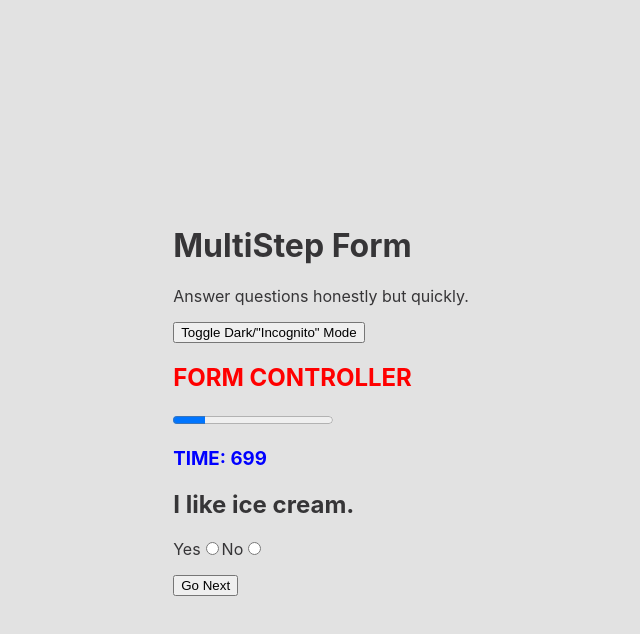
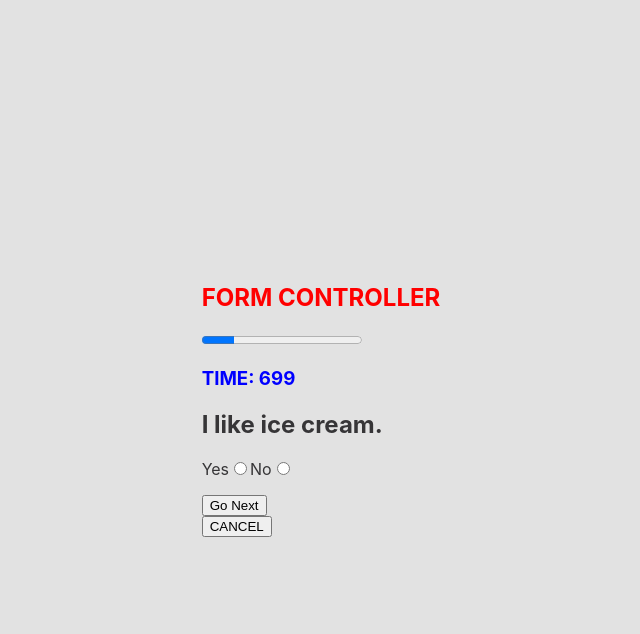
Before and after one commit to hemepositive/react-questions-app, a React (Create React App) app: page / in a window 1280 px wide. Both pictures are taken after a click on the button "Start". Shown: the top 634 px of the page, without its empty margins (319-959 px from the left). Built offline with nearby package versions, Linux system fonts and the light colour scheme.

Commit message:
3 files modified

```diff
--- a/package.json
+++ b/package.json
@@ -3,10 +3,13 @@
   "version": "0.0.0",
   "private": true,
   "dependencies": {
+    "@xstate/fsm": "^1.0.0",
+    "@xstate/react": "^1.5.1",
     "react": "^17.0.0",
     "react-dom": "^17.0.0",
     "react-is": ">= 16.8.0",
-    "styled-components": "^5.3.0"
+    "styled-components": "^5.3.0",
+    "xstate": "^4.23.1"
   },
   "scripts": {
     "start": "react-scripts start",
--- a/src/App.js
+++ b/src/App.js
@@ -1,35 +1,51 @@
 import React, { useState } from 'react';
+import { useMachine } from '@xstate/react';
+import { createMachine } from 'xstate';
 import FormController from './FormController';
 import { ThemeProvider } from 'styled-components';
 import { lightTheme, darkTheme } from './styles/theme';
 import { GlobalStyles } from './styles/global';
 
+const gameMachine = createMachine({
+  id: 'game',
+  initial: 'inactive',
+  states: {
+    inactive: {
+      on: { TOGGLE: 'active' }
+    },
+    active: {
+      on: { TOGGLE: 'inactive' }
+    },
+    over: {
+      on: { END: 'inactive' }
+    }
+  }
+});
+
+const Home = ({ send }) => {
+  return (
+    <>
+      <h1>MultiStep Form</h1>
+      <p>Answer questions honestly but quickly.</p>
+      <button onClick={() => send('TOGGLE')}>Start</button>
+    </>
+  );
+};
+
 export default function App() {
+  const [current, send] = useMachine(gameMachine);
   const [on, setOn] = useState(false);
   const [theme, setTheme] = useState('light');
 
-  // The function that toggles between themes
-  const toggleTheme = () => {
-    // if the theme is not light, then set it to dark
-    if (theme === 'light') {
-      setTheme('dark');
-      // otherwise, it should be light
-    } else {
-      setTheme('light');
-    }
+  const cancel = () => {
+    console.log('end in app');
+    send('END');
   };
-
-  const toggleOn = () => {
-    setOn(on => !on);
-  };
-
   return (
     <ThemeProvider theme={theme === 'light' ? lightTheme : darkTheme}>
       <GlobalStyles />
-      <h1>MultiStep Form</h1>
-      <p>Answer questions honestly but quickly.</p>
-      <button onClick={toggleTheme}>Toggle Dark/"Incognito" Mode</button>
-      {on ? <FormController /> : <button onClick={toggleOn}>Start</button>}
+      {current.matches('inactive') && <Home send={send} />}
+      {current.matches('active') && <FormController cancel={cancel} />}
     </ThemeProvider>
   );
 }
--- a/src/FormController.js
+++ b/src/FormController.js
@@ -7,7 +7,7 @@ import Q3 from './questions/Q3';
 import EndMessage from './EndMessage';
 // import State from './State';
 
-const FormController = () => {
+const FormController = ({ cancel }) => {
   const [component, setComponent] = useState(1);
   const [state, setState] = useState({});
   const [ms, setMS] = useState(0);
@@ -19,7 +19,6 @@ const FormController = () => {
 
   const handleTime = time => {
     setMS(time);
-    console.log(`Miliseconds: ${ms}`);
   };
 
   const handleChange = event => {
@@ -87,13 +86,12 @@ const FormController = () => {
         </button>
       )} */}
       {/* IDEA BELOW */}
-      {/* {page !== 4 && <button onClick={goNextPage}>Go Next</button>}
-      {page === 4 && (
+      {component !== 4 && <button onClick={cancel}>CANCEL</button>}
+      {/* {page === 4 && (
         <button type="submit" onClick={submit}>
           Submit
         </button>
       )} */}
-
       {/* <State state={state} /> */}
     </div>
   );
```
